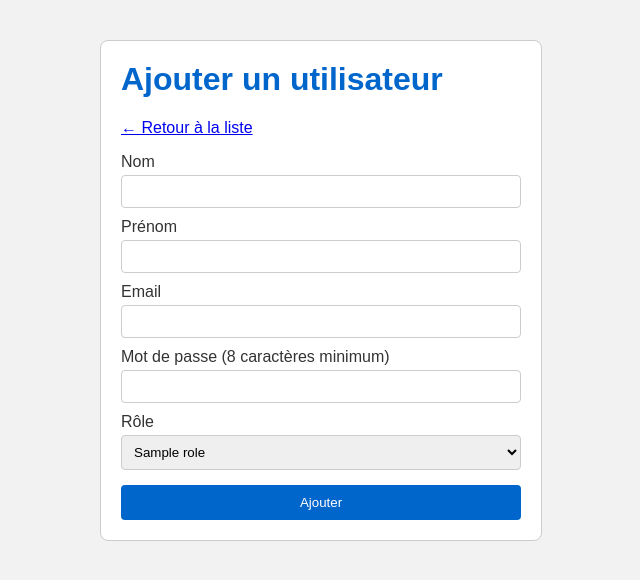
After one commit to youssefsaidi-ops/Controle-d-acces-Authentification-Interface-Web, a PHP site: page /utilisateur_ajouter.php in a window 1280 px wide. The commit adds this page. Shown: the top 580 px of the page, without its empty margins (319-959 px from the left). Run offline with PHP 8.4, Linux system fonts and the light colour scheme; the visitor is signed in with stand-in values (Sample User, id 1); tables that the repository leaves empty or names only in its code hold one stand-in row (values such as "Sample post").

Commit message:
feat: ajout d'un utilisateur par l'admin

```diff
--- a/Codes/MP2-T2/css/style.css
+++ b/Codes/MP2-T2/css/style.css
@@ -77,3 +77,12 @@ th, td {
 th {
     background: #f2f2f2;
 }
+
+/* Liste déroulante, même style que les champs */
+select {
+    width: 100%;
+    padding: 8px;
+    margin-top: 4px;
+    border: 1px solid #ccc;
+    border-radius: 4px;
+}
--- /dev/null
+++ b/Codes/MP2-T2/utilisateur_ajouter.php
@@ -0,0 +1,100 @@
+<?php
+// Ajout d'un utilisateur : réservé à l'administrateur
+require_once __DIR__ . '/includes/db.php';
+require_once __DIR__ . '/includes/session.php';
+
+exiger_admin();
+
+$pdo = connexion_bdd();
+$roles = $pdo->query('SELECT id, nom FROM roles ORDER BY id')->fetchAll();
+
+$erreur = '';
+$nom = '';
+$prenom = '';
+$email = '';
+$id_role = 3; // élève par défaut
+
+if ($_SERVER['REQUEST_METHOD'] === 'POST') {
+    $nom = trim($_POST['nom'] ?? '');
+    $prenom = trim($_POST['prenom'] ?? '');
+    $email = trim($_POST['email'] ?? '');
+    $mot_de_passe = $_POST['mot_de_passe'] ?? '';
+    $id_role = (int) ($_POST['id_role'] ?? 3);
+
+    // Vérification des données côté serveur
+    if ($nom === '' || $prenom === '' || $email === '' || $mot_de_passe === '') {
+        $erreur = 'Tous les champs sont obligatoires.';
+    } elseif (!filter_var($email, FILTER_VALIDATE_EMAIL)) {
+        $erreur = 'Adresse email invalide.';
+    } elseif (strlen($mot_de_passe) < 8) {
+        $erreur = 'Le mot de passe doit faire au moins 8 caractères.';
+    } else {
+        // L'email doit être unique
+        $requete = $pdo->prepare('SELECT id FROM utilisateurs WHERE email = ?');
+        $requete->execute([$email]);
+
+        if ($requete->fetch()) {
+            $erreur = 'Cet email est déjà utilisé.';
+        } else {
+            $requete = $pdo->prepare(
+                'INSERT INTO utilisateurs (nom, prenom, email, mot_de_passe, id_role)
+                 VALUES (?, ?, ?, ?, ?)'
+            );
+            $requete->execute([
+                $nom,
+                $prenom,
+                $email,
+                password_hash($mot_de_passe, PASSWORD_DEFAULT),
+                $id_role
+            ]);
+
+            header('Location: utilisateurs.php');
+            exit;
+        }
+    }
+}
+?>
+<!DOCTYPE html>
+<html lang="fr">
+<head>
+    <meta charset="UTF-8">
+    <meta name="viewport" content="width=device-width, initial-scale=1.0">
+    <title>Salle 215 — Ajouter un utilisateur</title>
+    <link rel="stylesheet" href="css/style.css">
+</head>
+<body>
+    <main class="carte">
+        <h1>Ajouter un utilisateur</h1>
+        <p><a href="utilisateurs.php">← Retour à la liste</a></p>
+
+        <?php if ($erreur !== ''): ?>
+            <p class="erreur"><?= htmlspecialchars($erreur) ?></p>
+        <?php endif; ?>
+
+        <form method="post">
+            <label for="nom">Nom</label>
+            <input type="text" id="nom" name="nom" value="<?= htmlspecialchars($nom) ?>" required>
+
+            <label for="prenom">Prénom</label>
+            <input type="text" id="prenom" name="prenom" value="<?= htmlspecialchars($prenom) ?>" required>
+
+            <label for="email">Email</label>
+            <input type="email" id="email" name="email" value="<?= htmlspecialchars($email) ?>" required>
+
+            <label for="mot_de_passe">Mot de passe (8 caractères minimum)</label>
+            <input type="password" id="mot_de_passe" name="mot_de_passe" required>
+
+            <label for="id_role">Rôle</label>
+            <select id="id_role" name="id_role">
+                <?php foreach ($roles as $role): ?>
+                    <option value="<?= $role['id'] ?>" <?= $role['id'] == $id_role ? 'selected' : '' ?>>
+                        <?= htmlspecialchars($role['nom']) ?>
+                    </option>
+                <?php endforeach; ?>
+            </select>
+
+            <button type="submit">Ajouter</button>
+        </form>
+    </main>
+</body>
+</html>
--- a/Codes/MP2-T2/utilisateurs.php
+++ b/Codes/MP2-T2/utilisateurs.php
@@ -25,6 +25,7 @@ $utilisateurs = $pdo->query(
     <main class="carte large">
         <h1>Utilisateurs</h1>
         <p><a href="index.php">← Accueil</a></p>
+        <p><a href="utilisateur_ajouter.php">+ Ajouter un utilisateur</a></p>
 
         <table>
             <tr>
```
